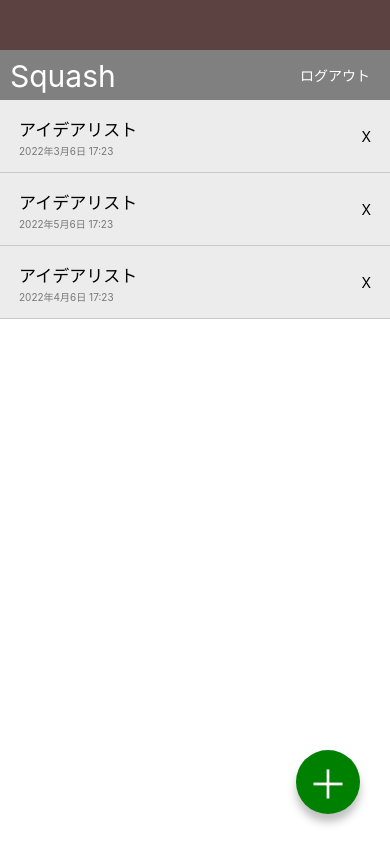
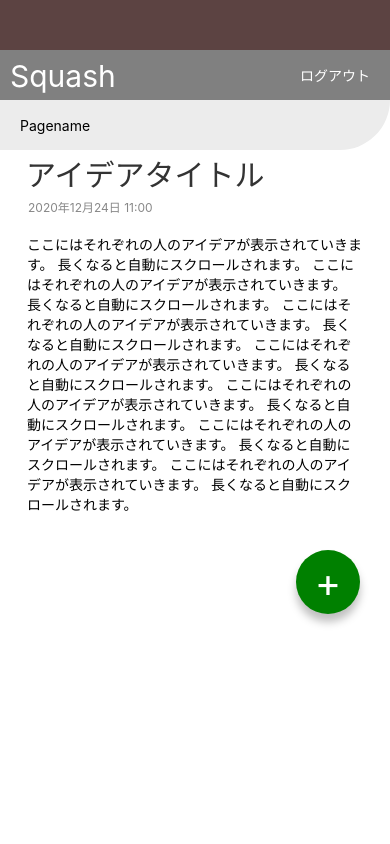
Before and after one commit to Nakayama1968/Squash, a React Native app: screen / in a window 390 px wide. Built offline with nearby package versions, Linux system fonts and the light colour scheme.

Commit message:
Create IdeaDetailScreen

```diff
--- a/App.jsx
+++ b/App.jsx
@@ -1,24 +1,10 @@
-// import { StatusBar } from 'expo-status-bar';
 import React from 'react';
-import { StyleSheet, View } from 'react-native';
 
-import AppBar from './src/components/Appbar';
-import IdeaList from './src/components/IdeaList';
-import CircleButton from './src/components/CircleButton';
+import IdeaListScreen from './src/screens/IdeaListScreen';
+import IdeaDetailScreen from './src/screens/IdeaDetailScreen';
 
 export default function App() {
   return (
-    <View style={styles.container}>
-      <AppBar />
-      <IdeaList />
-      <CircleButton>＋</CircleButton>
-    </View>
+    <IdeaDetailScreen />
   );
 }
-
-const styles = StyleSheet.create({
-  container: {
-    flex: 1,
-    backgroundColor: 'white',
-  },
-});
--- a/src/components/CircleButton.jsx
+++ b/src/components/CircleButton.jsx
@@ -1,12 +1,13 @@
+/* eslint-disable react/no-unused-prop-types */
 // import { StatusBar } from 'expo-status-bar';
 import React from 'react';
 import { View, StyleSheet, Text } from 'react-native';
-import { string } from 'prop-types';
+import { string, shape } from 'prop-types';
 
 export default function CircleButton(props) {
   const { children } = props;
   return (
-    <View style={styles.circleButton}>
+    <View style={[styles.circleButton, styles]}>
       <Text style={styles.circleButtonLabel}>{children}</Text>
     </View>
   );
@@ -14,6 +15,11 @@ export default function CircleButton(props) {
 
 CircleButton.propTypes = {
   children: string.isRequired,
+  style: shape(),
+};
+
+CircleButton.defaultProps = {
+  style: null,
 };
 
 const styles = StyleSheet.create({
@@ -25,6 +31,7 @@ const styles = StyleSheet.create({
     justifyContent: 'center',
     alignItems: 'center',
     position: 'absolute',
+    top: 550,
     right: 30,
     bottom: 30,
     shadowColor: '#000000',
--- /dev/null
+++ b/src/screens/IdeaDetailScreen.jsx
@@ -0,0 +1,77 @@
+import { number } from 'prop-types';
+import React from 'react';
+import { View, ScrollView, Text, StyleSheet } from 'react-native';
+
+import AppBar from '../components/Appbar';
+import CircleButton from '../components/CircleButton';
+
+export default function IdeaDetailScreen() {
+  return (
+    <View>
+      <AppBar />
+      <View style={styles.ideaHeader}>
+        <Text>Pagename</Text>
+      </View>
+      <View>
+        <Text style={styles.ideaTitle}>アイデアタイトル</Text>
+      </View>
+      <View>
+        <Text style={styles.ideaDate}>2020年12月24日 11:00</Text>
+      </View>
+      <ScrollView style={styles.ideaBody}>
+        <Text style={styles.ideaText}>
+          ここにはそれぞれの人のアイデアが表示されていきます。
+          長くなると自動にスクロールされます。
+          ここにはそれぞれの人のアイデアが表示されていきます。
+          長くなると自動にスクロールされます。
+          ここにはそれぞれの人のアイデアが表示されていきます。
+          長くなると自動にスクロールされます。
+          ここにはそれぞれの人のアイデアが表示されていきます。
+          長くなると自動にスクロールされます。
+          ここにはそれぞれの人のアイデアが表示されていきます。
+          長くなると自動にスクロールされます。
+          ここにはそれぞれの人のアイデアが表示されていきます。
+          長くなると自動にスクロールされます。
+          ここにはそれぞれの人のアイデアが表示されていきます。
+          長くなると自動にスクロールされます。
+        </Text>
+      </ScrollView>
+      <CircleButton style={{ top: 160, bottom: 'auto' }}>+</CircleButton>
+    </View>
+  );
+}
+
+const styles = StyleSheet.create({
+  container: {
+    flex: 1,
+    backgroundColor: '#555555',
+  },
+  ideaHeader: {
+    backgroundColor: '#ececec',
+    borderBottomRightRadius: 50,
+    height: 50,
+    justifyContent: 'center',
+    paddingHorizontal: 20,
+  },
+  ideaTitle: {
+    color: '#333333',
+    paddingHorizontal: 26,
+    fontSize: 30,
+    lineHeight: 50,
+    fontweight: 'bold',
+  },
+  ideaDate: {
+    color: '#888888',
+    paddingHorizontal: 28,
+    fontSize: 12,
+    lineHeight: 15,
+  },
+  ideaBody: {
+    paddingVertical: 20,
+    paddingHorizontal: 27,
+  },
+  ideaText: {
+    fontsize: 16,
+    lineHeight: 20,
+  },
+});
--- /dev/null
+++ b/src/screens/IdeaListScreen.jsx
@@ -0,0 +1,23 @@
+// import { StatusBar } from 'expo-status-bar';
+import React from 'react';
+import { StyleSheet, View } from 'react-native';
+
+import AppBar from '../components/Appbar';
+import IdeaList from '../components/IdeaList';
+import CircleButton from '../components/CircleButton';
+
+export default function IdeaListScreen() {
+  return (
+    <View style={styles.container}>
+      <AppBar />
+      <IdeaList />
+      <CircleButton>＋</CircleButton>
+    </View>
+  );
+}
+const styles = StyleSheet.create({
+  container: {
+    flex: 1,
+    backgroundColor: 'white',
+  },
+});
```
